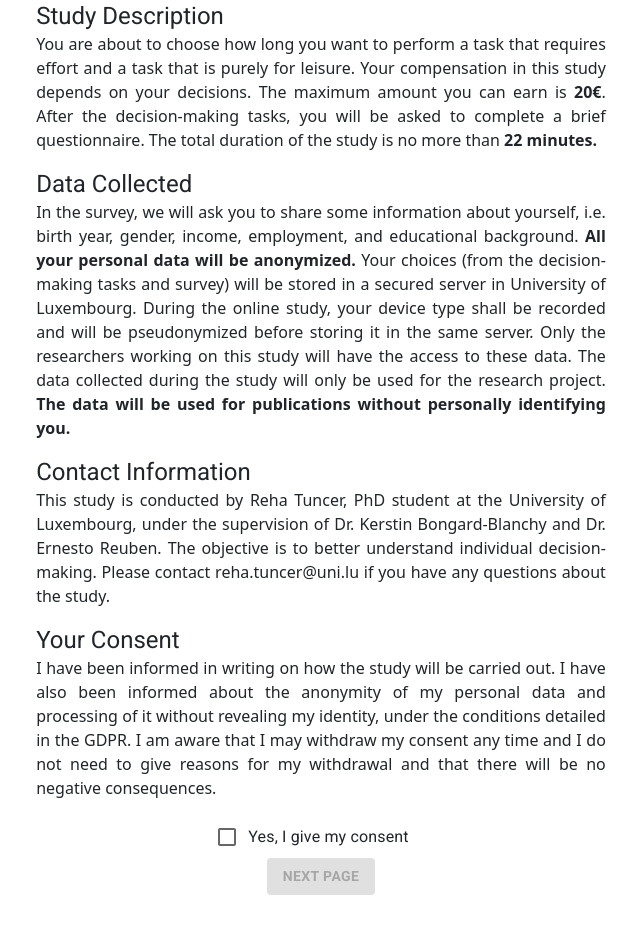
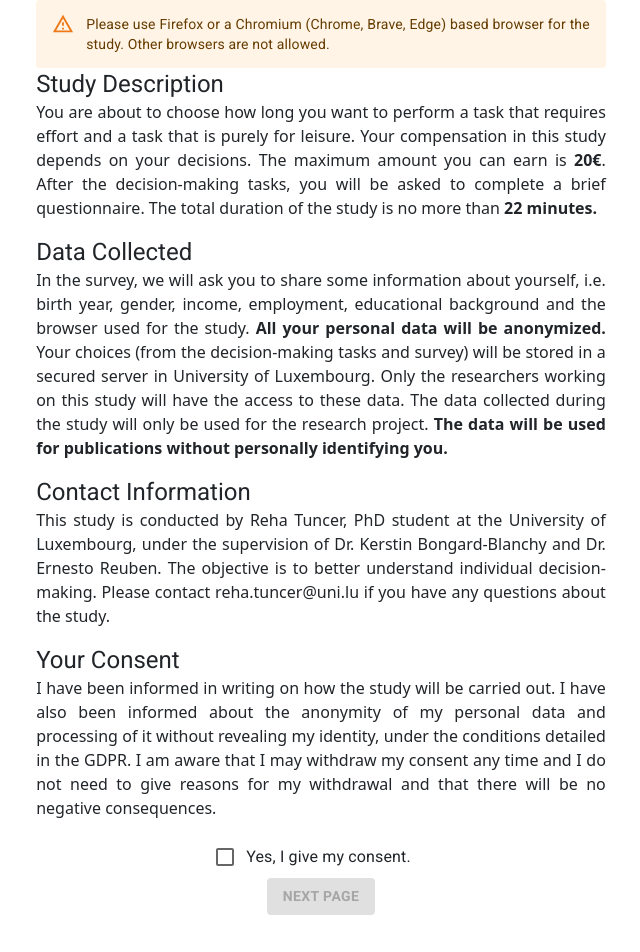
Before and after one commit to reha96/labor_leisure_experiment, a React (Create React App) app: page / in a window 1280 px wide. Shown: the part 134-1086 px from the top of the page, without its empty margins (319-959 px from the left). Built offline with nearby package versions, Linux system fonts and the light colour scheme.

Commit message:
home before sup comments

```diff
--- a/src/Pages/Home.js
+++ b/src/Pages/Home.js
@@ -9,6 +9,7 @@ import Checkbox from '@mui/material/Checkbox';
 import FormGroup from '@mui/material/FormGroup';
 import FormControlLabel from '@mui/material/FormControlLabel';
 import { useState } from "react";
+import Alert from '@mui/material/Alert';
 
 
 
@@ -59,6 +60,7 @@ const Home = () => {
           Thank you for participating in this study.
           Please read and follow the instructions carefully as they contain everything you need to know to participate.</p>
 
+          <Alert className="HomePage_p" severity="warning"> Please use Firefox or a Chromium (Chrome, Brave, Edge) based browser for the study. Other browsers are not allowed. </Alert>
         {/* <p className="HomePage_p">
           Participation in this study is voluntary and will take no more than <strong>25 minutes</strong> of your time.
           After the details of the study have been explained to you, you may decline to participate if you so wish.
@@ -75,9 +77,8 @@ const Home = () => {
 
         <Typography variant='h5' className="HomePage_p">Data Collected</Typography>
         <p className="HomePage_p">
-          In the survey, we will ask you to share some information about yourself, i.e. birth year, gender, income, employment, and educational background.
+          In the survey, we will ask you to share some information about yourself, i.e. birth year, gender, income, employment, educational background and the browser used for the study.
           <strong> All your personal data will be anonymized.</strong> Your choices (from the decision-making tasks and survey) will be stored in a secured server in University of Luxembourg.
-          During the online study, your device type shall be recorded and will be pseudonymized before storing it in the same server.
           Only the researchers working on this study will have the access to these data.
           The data collected during the study will only be used for the research project.
           <strong> The data will be used for publications without personally identifying you.</strong>
@@ -107,7 +108,7 @@ const Home = () => {
         <FormGroup className="center">
           <FormControlLabel control={<Checkbox checked={checked}
             onChange={handleChange}
-            inputProps={{ 'aria-label': 'controlled' }} />} label="Yes, I give my consent" />
+            inputProps={{ 'aria-label': 'controlled' }} />} label="Yes, I give my consent." />
         </FormGroup>
 
         <div className='center'>
```
